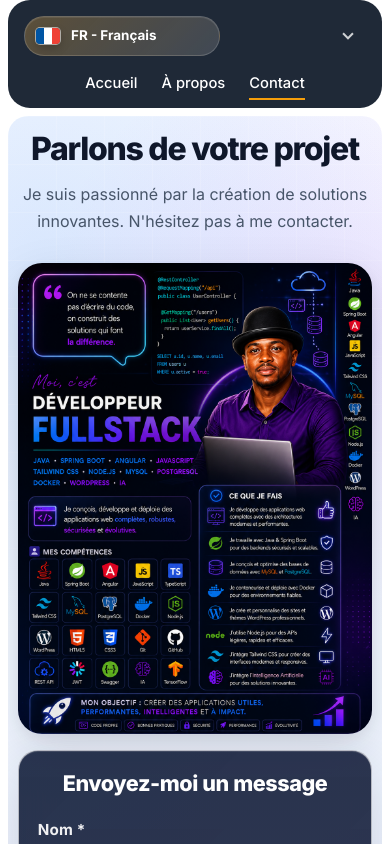
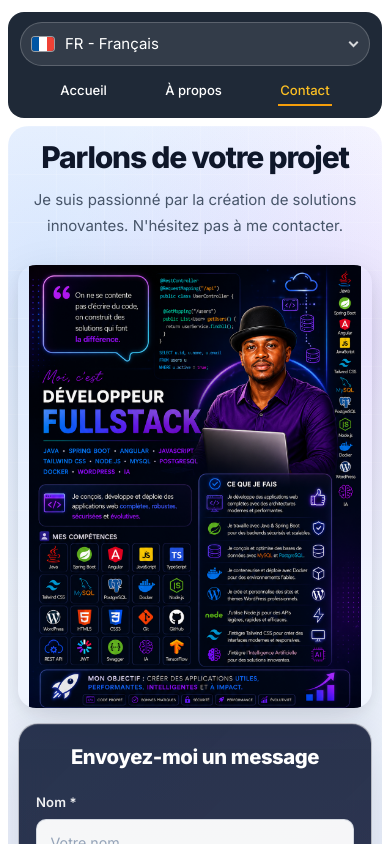
Before and after one commit to Zoom225/Portfolio-Evasion, an Angular app: page / in a window 390 px wide. Both pictures are taken after a click on the button "Envoyer un email". Shown: the top 844 px of the page. Built offline with nearby package versions, Linux system fonts and the light colour scheme.

Commit message:
fix(ui): normaliser la typographie et les dimensions responsive

```diff
--- a/src/app/app.css
+++ b/src/app/app.css
@@ -1,5 +1,6 @@
 .container {
-  padding: 20px;
+  width: 100%;
+  padding: 16px;
   box-sizing: border-box;
   overflow-x: hidden;
 }
--- a/src/app/features/about/about.css
+++ b/src/app/features/about/about.css
@@ -14,7 +14,7 @@
 
 h1 {
   margin: 0 0 0.5rem;
-  font-size: clamp(2rem, 3vw, 3rem);
+  font-size: clamp(2rem, 3vw, 2.75rem);
   font-weight: 800;
   letter-spacing: -0.03em;
   line-height: 1.1;
@@ -23,31 +23,49 @@ h1 {
 
 p {
   margin: 0;
-  font-size: clamp(1rem, 1.25vw, 1.125rem);
+  font-size: 1rem;
   line-height: 1.7;
   color: #4b5563;
 }
 
 .animated-title {
   margin: 3rem 0 1.75rem;
-  font-size: clamp(1rem, 1.25vw, 1.125rem);
-  font-weight: 400;
+  font-size: clamp(1.5rem, 2.2vw, 2rem);
+  font-weight: 800;
   text-align: center;
-  letter-spacing: normal;
-  line-height: 1.7;
-  color: #4b5563;
-  animation: titleBlink 0.8s step-end infinite !important;
+  letter-spacing: -0.02em;
+  line-height: 1.2;
+  background: linear-gradient(90deg, #2563eb, #7c3aed, #db2777, #2563eb);
+  background-size: 300% 100%;
+  -webkit-background-clip: text;
+  background-clip: text;
+  -webkit-text-fill-color: transparent;
+  animation: gradientFlow 6s ease-in-out infinite, titleReveal 0.8s ease-out;
 }
 
-@keyframes titleBlink {
-  0%, 49% {
-    opacity: 1;
-    visibility: visible;
+@keyframes gradientFlow {
+  0% {
+    background-position: 0% center;
   }
 
-  50%, 100% {
+  50% {
+    background-position: 100% center;
+  }
+
+  100% {
+    background-position: 0% center;
+  }
+}
+
+@keyframes titleReveal {
+  from {
     opacity: 0;
-    visibility: hidden;
+    transform: translateY(18px);
+  }
+
+  to {
+    opacity: 1;
+    transform: translateY(0);
   }
 }
 
@@ -66,7 +84,7 @@ p {
   align-items: center;
   gap: 1rem;
   min-height: 100%;
-  padding: 2rem;
+  padding: 1.5rem;
   border: 1px solid rgba(229, 231, 235, 0.9);
   border-radius: 20px;
   background:
@@ -116,8 +134,8 @@ p {
 
 .expertise-logo,
 .nocode-logo {
-  width: 92px;
-  height: 92px;
+  width: 76px;
+  height: 76px;
   object-fit: contain;
   flex: 0 0 auto;
   transition: transform 180ms ease, filter 180ms ease;
@@ -134,7 +152,7 @@ p {
 
 .expertise-card h3 {
   margin: 0;
-  font-size: 1.35rem;
+  font-size: 1.25rem;
   font-weight: 800;
   line-height: 1.2;
   color: #111827;
@@ -206,6 +224,7 @@ p {
 
   .animated-title {
     margin: 1.75rem 0 1rem;
+    font-size: 1.35rem;
   }
 
   .expertise-card {
@@ -218,6 +237,7 @@ p {
 }
 
 @media (prefers-reduced-motion: reduce) {
+  .animated-title,
   .expertise-card,
   .expertise-card::before,
   .expertise-logo,
--- a/src/app/features/contact/contact.css
+++ b/src/app/features/contact/contact.css
@@ -21,9 +21,9 @@ p {
 .contact-container {
   position: relative;
   width: 100%;
-  max-width: none;
+  max-width: 1180px;
   margin: 0 auto;
-  padding: 2rem 1rem 3rem;
+  padding: clamp(1.5rem, 3vw, 2.5rem) clamp(0.75rem, 2vw, 1.5rem) 3rem;
   overflow: hidden;
   border-radius: 30px;
   isolation: isolate;
@@ -56,13 +56,13 @@ p {
 
 .contact-header {
   text-align: center;
-  max-width: 760px;
-  margin: 0 auto 2.5rem;
+  max-width: 680px;
+  margin: 0 auto 2rem;
   animation: slideInDown 0.7s ease-out;
 }
 
 .contact-header h1 {
-  font-size: clamp(2rem, 4vw, 3.2rem);
+  font-size: clamp(2rem, 4vw, 3rem);
   font-weight: 800;
   letter-spacing: -0.04em;
   line-height: 1.08;
@@ -71,7 +71,7 @@ p {
 
 .subtitle {
   margin-top: 0.9rem;
-  font-size: clamp(1rem, 1.4vw, 1.15rem);
+  font-size: 1rem;
   line-height: 1.7;
   color: #475569;
 }
@@ -94,13 +94,15 @@ p {
   gap: 1.5rem;
   align-items: stretch;
   min-width: 0;
+  max-width: 1080px;
+  margin: 0 auto;
 }
 
 .poster-section,
 .contact-info-section {
   width: 100%;
   min-width: 0;
-  min-height: clamp(620px, 72vh, 760px);
+  min-height: 0;
   display: flex;
 }
 
@@ -139,9 +141,11 @@ p {
 .contact-poster {
   width: 100%;
   height: 100%;
-  min-height: inherit;
-  object-fit: cover;
-  border-radius: 28px;
+  min-height: 0;
+  max-height: 680px;
+  aspect-ratio: 4 / 5;
+  object-fit: contain;
+  border-radius: 20px;
   box-shadow:
     0 18px 50px rgba(15, 23, 42, 0.12),
     0 4px 12px rgba(15, 23, 42, 0.06);
@@ -158,13 +162,13 @@ p {
 .form-wrapper {
   width: 100%;
   height: 100%;
-  min-height: inherit;
-  padding: 2.25rem;
+  min-height: 0;
+  padding: clamp(1.25rem, 2.5vw, 2rem);
   display: flex;
   flex-direction: column;
   overflow: hidden;
   border: 1px solid rgba(255, 255, 255, 0.65);
-  border-radius: 28px;
+  border-radius: 20px;
   background-clip: padding-box;
   background:
     linear-gradient(180deg, rgba(10, 18, 40, 0.82), rgba(25, 33, 60, 0.88)),
@@ -176,30 +180,30 @@ p {
 }
 
 .form-wrapper h2 {
-  font-size: 1.6rem;
+  font-size: clamp(1.25rem, 2vw, 1.5rem);
   font-weight: 800;
   letter-spacing: -0.02em;
   color: #ffffff;
   text-align: center;
-  margin-bottom: 1.5rem;
+  margin-bottom: 1.25rem;
 }
 
 .contact-form {
   display: flex;
   flex-direction: column;
-  gap: 1rem;
+  gap: 0.875rem;
   flex: 1;
 }
 
 .form-group {
   display: flex;
   flex-direction: column;
-  gap: 0.5rem;
+  gap: 0.375rem;
 }
 
 .form-group label {
-  font-size: 0.95rem;
-  font-weight: 700;
+  font-size: 0.875rem;
+  font-weight: 600;
   letter-spacing: 0.01em;
   color: rgba(255, 255, 255, 0.93);
 }
@@ -208,11 +212,12 @@ p {
 .form-textarea {
   width: 100%;
   max-width: 100%;
-  padding: 0.95rem 1rem;
+  min-height: 46px;
+  padding: 0.75rem 0.875rem;
   border: 1px solid rgba(148, 163, 184, 0.35);
-  border-radius: 14px;
+  border-radius: 10px;
   font: inherit;
-  font-size: 0.98rem;
+  font-size: 0.9375rem;
   color: #0f172a;
   background: rgba(255, 255, 255, 0.96);
   transition:
@@ -242,12 +247,12 @@ p {
 }
 
 .form-textarea {
-  min-height: 150px;
+  min-height: 132px;
   resize: vertical;
 }
 
 .error-message {
-  font-size: 0.88rem;
+  font-size: 0.8125rem;
   line-height: 1.35;
   color: #fecaca;
   font-weight: 600;
@@ -255,11 +260,12 @@ p {
 
 .cta-button {
   margin-top: auto;
-  padding: 1rem 1.25rem;
+  min-height: 46px;
+  padding: 0.75rem 1.125rem;
   border: none;
-  border-radius: 14px;
+  border-radius: 10px;
   color: #0f172a;
-  font-size: 1rem;
+  font-size: 0.9375rem;
   font-weight: 800;
   letter-spacing: 0.02em;
   cursor: pointer;
@@ -305,7 +311,9 @@ p {
   }
 
   .contact-poster {
-    min-height: 480px;
+    width: min(100%, 560px);
+    max-height: 560px;
+    margin: 0 auto;
   }
 }
 
@@ -325,8 +333,8 @@ p {
   }
 
   .contact-poster {
-    min-height: 360px;
-    border-radius: 24px;
+    min-height: 0;
+    border-radius: 18px;
   }
 
   .form-wrapper h2 {
@@ -345,7 +353,7 @@ p {
   }
 
   .contact-poster {
-    min-height: 300px;
+    min-height: 0;
   }
 
   .form-wrapper {
--- a/src/app/features/contact/contact.html
+++ b/src/app/features/contact/contact.html
@@ -12,7 +12,7 @@
         src="/affiche-kangoute.png"
         [alt]="languageService.translate('contact.posterAlt')"
         class="contact-poster"
-        loading="lazy"
+        loading="eager"
       />
     </div>
 
--- a/src/app/features/home/home.css
+++ b/src/app/features/home/home.css
@@ -25,13 +25,14 @@
 }
 
 .section {
-  padding: 110px 0;
+  padding: clamp(56px, 7vw, 80px) 0;
   position: relative;
   z-index: 1;
 }
 
 .hero {
-  min-height: 100vh;
+  min-height: min(760px, calc(100vh - 88px));
+  padding: 64px 0;
   display: flex;
   align-items: center;
   position: relative;
@@ -65,14 +66,15 @@
 }
 
 h1 {
-  font-size: clamp(2.9rem, 7vw, 5.7rem);
-  line-height: 0.95;
+  max-width: 760px;
+  font-size: clamp(2rem, 4vw, 3rem);
+  line-height: 1.05;
   margin: 0 0 14px;
   letter-spacing: -0.04em;
 }
 
 h2 {
-  font-size: clamp(1.2rem, 2.6vw, 2rem);
+  font-size: clamp(1.25rem, 2.2vw, 1.75rem);
   line-height: 1.2;
   margin: 0 0 18px;
   color: #7fe7d9;
@@ -84,7 +86,7 @@ h2 {
 .project-card p {
   color: rgba(240, 245, 255, 0.78);
   line-height: 1.8;
-  font-size: 1.04rem;
+  font-size: 1rem;
 }
 
 .hero-text {
@@ -283,9 +285,30 @@ h2 {
 }
 
 .section-title {
-  font-size: clamp(2rem, 4vw, 3.3rem);
-  line-height: 1.05;
+  font-size: clamp(1.75rem, 3vw, 2.25rem);
+  line-height: 1.15;
   margin-bottom: 18px;
+}
+
+.projects-title-blink {
+  font-family: inherit;
+  font-size: clamp(1.5rem, 2.5vw, 2rem);
+  font-weight: 700;
+  line-height: 1.5;
+  letter-spacing: normal;
+  animation: projectsTitleBlink 0.8s step-end infinite;
+}
+
+@keyframes projectsTitleBlink {
+  0%, 49% {
+    opacity: 1;
+    visibility: visible;
+  }
+
+  50%, 100% {
+    opacity: 0;
+    visibility: hidden;
+  }
 }
 
 .skills-grid {
@@ -307,8 +330,16 @@ h2 {
 .projects-grid {
   display: grid;
   grid-template-columns: repeat(3, minmax(0, 1fr));
-  gap: 22px;
-  margin-top: 34px;
+  gap: 16px;
+  margin-top: 24px;
+}
+
+.projects.section {
+  padding: 64px 0;
+}
+
+.projects .container {
+  width: min(1000px, calc(100% - 32px));
 }
 
 .project-card {
@@ -326,20 +357,32 @@ h2 {
   box-shadow: 0 20px 60px rgba(0, 0, 0, 0.22);
 }
 
+.project-card-inner {
+  padding: 20px;
+  border-radius: 16px;
+  box-shadow: 0 10px 30px rgba(0, 0, 0, 0.18);
+}
+
 .project-card h4 {
-  font-size: 1.2rem;
-  margin-bottom: 14px;
+  font-size: 1.125rem;
+  line-height: 1.4;
+  margin-bottom: 10px;
+}
+
+.project-card p {
+  font-size: 0.9375rem;
+  line-height: 1.6;
 }
 
 .project-stack {
   display: flex;
   flex-wrap: wrap;
   gap: 10px;
-  margin-top: 18px;
+  margin-top: 14px;
 }
 
 .project-stack span {
-  font-size: 0.88rem;
+  font-size: 0.8125rem;
   padding: 8px 12px;
   border-radius: 999px;
   background: rgba(0, 163, 255, 0.1);
@@ -351,12 +394,13 @@ h2 {
   display: flex;
   flex-direction: column;
   gap: 14px;
-  margin-top: 24px;
+  margin-top: 18px;
 }
 
 .project-demo-link {
   align-self: flex-start;
   min-width: 170px;
+  font-size: 0.875rem;
 }
 
 .project-source-links {
@@ -368,7 +412,7 @@ h2 {
 .project-source-link {
   min-height: 42px;
   padding: 11px 16px;
-  font-size: 0.92rem;
+  font-size: 0.85rem;
 }
 
 .contact-box {
@@ -406,7 +450,7 @@ h2 {
   }
 
   .hero {
-    padding: 120px 0 70px;
+    padding: 64px 0;
     min-height: auto;
   }
 
@@ -417,7 +461,7 @@ h2 {
 
 @media (max-width: 640px) {
   .section {
-    padding: 84px 0;
+    padding: 52px 0;
   }
 
   .container {
@@ -425,7 +469,7 @@ h2 {
   }
 
   .hero {
-    padding-top: 96px;
+    padding: 52px 0;
   }
 
   .hero-content {
@@ -441,7 +485,7 @@ h2 {
   }
 
   .visual-card {
-    min-height: 320px;
+    min-height: 280px;
   }
 
   .logo-item {
@@ -474,7 +518,7 @@ h2 {
   .project-card-inner,
   .contact-box,
   .visual-card {
-    padding: 22px;
+    padding: 18px;
     border-radius: 20px;
   }
 
@@ -486,84 +530,13 @@ h2 {
   }
 }
 
-h1 {
-  text-align: center;
-  font-size: 3rem;
-  font-weight: 800;
-  letter-spacing: 4px;
+@media (prefers-reduced-motion: reduce) {
+  .projects-title-blink,
+  .logo-track {
+    animation: none;
+  }
 
-  /* Dégradé animé */
-  background: linear-gradient(
-    135deg,
-    #667eea 0%,
-    #764ba2 25%,
-    #f093fb 50%,
-    #4facfe 75%,
-    #667eea 100%
-  );
-  background-size: 300% auto;
-  background-clip: text;
-  -webkit-background-clip: text;
-  color: transparent;
-
-  /* Animations */
-  animation:
-    gradientFlow 4s linear infinite,
-    floatText 3s ease-in-out infinite,
-    glowPulse 2s ease-in-out infinite;
-
-  /* Position */
-  display: inline-block;
-  transform-origin: center;
-}
-
-@keyframes gradientFlow {
-  0% { background-position: 0% center; }
-  100% { background-position: 300% center; }
-}
-
-@keyframes floatText {
-  0%, 100% { transform: translateY(0px); }
-  50% { transform: translateY(-8px); }
-}
-
-@keyframes glowPulse {
-  0%, 100% {
-    filter: drop-shadow(0 0 5px rgba(102, 126, 234, 0.3));
-  }
-  50% {
-    filter: drop-shadow(0 0 20px rgba(118, 75, 162, 0.6));
+  .btn {
+    transition: none;
   }
 }
-
-/* Animation d'entrée au chargement */
-h1 {
-  text-align: center;
-  font-size: 3rem;
-  font-weight: bold;
-  background: linear-gradient(45deg, #667eea, #764ba2);
-  background-clip: text;
-  -webkit-background-clip: text;
-  color: transparent;
-  animation: rotate3D 2s ease-in-out infinite;
-  transform-style: preserve-3d;
-}
-
-@keyframes rotate3D {
-  0% {
-    transform: perspective(500px) rotateX(0deg) rotateY(0deg);
-    text-shadow: 0 0 0 rgba(0,0,0,0);
-  }
-  25% {
-    transform: perspective(500px) rotateX(5deg) rotateY(5deg);
-    text-shadow: 2px 2px 10px rgba(0,0,0,0.3);
-  }
-  75% {
-    transform: perspective(500px) rotateX(-5deg) rotateY(-5deg);
-    text-shadow: -2px -2px 10px rgba(0,0,0,0.3);
-  }
-  100% {
-    transform: perspective(500px) rotateX(0deg) rotateY(0deg);
-    text-shadow: 0 0 0 rgba(0,0,0,0);
-  }
-}
--- a/src/app/features/home/home.html
+++ b/src/app/features/home/home.html
@@ -72,7 +72,7 @@
 <section #revealSection id="projects" class="projects section">
   <div class="container">
     <p class="section-label">{{ languageService.translate('home.projectsLabel') }}</p>
-    <h3 class="section-title">{{ languageService.translate('home.projectsTitle') }}</h3>
+    <h3 class="section-title projects-title-blink">{{ languageService.translate('home.projectsTitle') }}</h3>
 
     <div class="projects-grid">
       <article #projectCard class="project-card" *ngFor="let project of projects">
--- a/src/app/shared/components/navbar/navbar.css
+++ b/src/app/shared/components/navbar/navbar.css
@@ -1,146 +1,69 @@
+:host {
+  display: block;
+  width: 100%;
+  padding: 12px 16px 0;
+  box-sizing: border-box;
+}
+
+.navbar,
+.navbar * {
+  box-sizing: border-box;
+}
+
 .navbar {
   display: flex;
   align-items: center;
   justify-content: space-between;
-  flex-wrap: wrap;
   gap: 24px;
-  background-color: #1f2937;
-  border-radius: 30px;
-  margin: 0 20px;
-  padding: 1rem 2rem;
-  box-sizing: border-box;
-  max-width: calc(100% - 40px);
-}
-
-@media (max-width: 760px) {
-  .navbar {
-    max-width: calc(100% - 24px);
-    margin: 0 12px;
-    gap: 16px;
-    padding: 1rem;
-  }
-
-  .navbar ul {
-    flex: 1 1 100%;
-    order: 2;
-    gap: 24px;
-  }
-
-  .language-switcher {
-    margin-left: auto;
-    max-width: 100%;
-  }
-}
-
-@media (max-width: 480px) {
-  .navbar {
-    max-width: calc(100% - 16px);
-    margin: 0 8px;
-    padding: 0.85rem;
-    border-radius: 22px;
-  }
-
-  .navbar ul {
-    justify-content: space-between;
-    gap: 12px;
-    width: 100%;
-  }
-
-  .navbar a {
-    font-size: 0.92rem;
-  }
-
-  .language-switcher,
-  .language-select {
-    width: 100%;
-  }
-}
-
-@media (max-width: 760px) {
-  .navbar {
-    max-width: calc(100% - 24px);
-    margin: 0 12px;
-    gap: 16px;
-    padding: 1rem;
-  }
-
-  .navbar ul {
-    flex: 1 1 100%;
-    order: 2;
-    gap: 24px;
-  }
-
-  .language-switcher {
-    margin-left: auto;
-    max-width: 100%;
-  }
-}
-
-@media (max-width: 480px) {
-  .navbar {
-    max-width: calc(100% - 16px);
-    margin: 0 8px;
-    padding: 0.85rem;
-    border-radius: 22px;
-  }
-
-  .navbar ul {
-    justify-content: space-between;
-    gap: 12px;
-    width: 100%;
-  }
-
-  .navbar a {
-    font-size: 0.92rem;
-  }
-
-  .language-switcher,
-  .language-select {
-    width: 100%;
-  }
+  width: min(1120px, 100%);
+  min-height: 60px;
+  margin: 0 auto;
+  padding: 10px 16px;
+  color: #ffffff;
+  background: #1f2937;
+  border-radius: 18px;
 }
 
 .navbar ul {
-  flex: 1;
-  list-style: none;
   display: flex;
+  flex: 1 1 auto;
   flex-wrap: wrap;
+  align-items: center;
   justify-content: center;
-  align-items: center;
-  gap: 50px;
+  gap: clamp(18px, 3vw, 36px);
+  min-width: 0;
   margin: 0;
   padding: 0;
+  list-style: none;
 }
 
 .navbar li {
-  display: inline-block;
-
+  display: flex;
 }
 
 .navbar a {
-  color: white;
+  padding: 8px 2px 6px;
+  color: #ffffff;
+  border-bottom: 2px solid transparent;
+  font-size: 0.9375rem;
+  font-weight: 500;
+  line-height: 1.25;
   text-decoration: none;
-  font-weight: 500;
-  padding: 6px 0;
-  border-bottom: 2px solid transparent;
-  transition: color 0.3s ease, border-color 0.3s ease;
-}
-.navbar a:hover {
-  color: #f59e0b;
-  border-bottom-color: #f59e0b;
+  white-space: nowrap;
+  transition: color 0.2s ease, border-color 0.2s ease;
 }
 
-
+.navbar a:hover,
 .navbar a.active {
-  border-bottom: 2px solid #f59e0b;
+  color: #fbbf24;
+  border-bottom-color: #f59e0b;
 }
 
 .language-switcher {
   position: relative;
   display: inline-flex;
+  flex: 0 0 auto;
   align-items: center;
-  flex: 0 0 auto;
-  margin-left: auto;
   color: rgba(255, 255, 255, 0.9);
 }
 
@@ -148,57 +71,49 @@
   position: absolute;
   left: 12px;
   z-index: 1;
-  display: inline-block;
-  width: 24px;
-  height: 16px;
+  width: 22px;
+  height: 14px;
   overflow: hidden;
-  flex: 0 0 auto;
-  border-radius: 4px;
-  box-shadow:
-    0 0 0 1px rgba(255, 255, 255, 0.55),
-    0 4px 10px rgba(0, 0, 0, 0.22);
+  border-radius: 3px;
+  box-shadow: 0 0 0 1px rgba(255, 255, 255, 0.5);
   pointer-events: none;
 }
 
 .language-switcher select {
-  min-height: 40px;
-  min-width: 150px;
+  width: auto;
+  min-width: 154px;
+  min-height: 44px;
+  padding: 0 34px 0 44px;
   color: #ffffff;
-  font-family: inherit;
-  font-size: 0.84rem;
-  font-weight: 700;
-  line-height: 1;
-  padding: 0 38px 0 46px;
-  border: 1px solid rgba(255, 255, 255, 0.16);
+  border: 1px solid rgba(255, 255, 255, 0.2);
   border-radius: 999px;
-  background:
-    linear-gradient(135deg, rgba(245, 158, 11, 0.22), rgba(255, 255, 255, 0.08)),
-    rgba(255, 255, 255, 0.08);
+  font: 600 0.875rem/1.2 inherit;
+  background: rgba(255, 255, 255, 0.09);
   cursor: pointer;
-  outline: none;
   appearance: none;
-  box-shadow: inset 0 1px 0 rgba(255, 255, 255, 0.08);
 }
 
 .language-switcher::after {
   content: "";
   position: absolute;
-  right: 14px;
-  width: 8px;
-  height: 8px;
-  border-right: 2px solid rgba(255, 255, 255, 0.78);
-  border-bottom: 2px solid rgba(255, 255, 255, 0.78);
+  right: 13px;
+  width: 7px;
+  height: 7px;
+  border-right: 2px solid rgba(255, 255, 255, 0.8);
+  border-bottom: 2px solid rgba(255, 255, 255, 0.8);
   transform: translateY(-2px) rotate(45deg);
   pointer-events: none;
 }
 
-.language-switcher select:focus {
+.language-switcher select:focus-visible {
   border-color: #f59e0b;
-  box-shadow: 0 0 0 3px rgba(245, 158, 11, 0.18);
+  outline: 3px solid rgba(245, 158, 11, 0.22);
+  outline-offset: 2px;
 }
 
 .language-switcher option {
   color: #111827;
+  background: #ffffff;
 }
 
 .flag-fr {
@@ -221,19 +136,50 @@
 }
 
 @media (max-width: 760px) {
+  :host {
+    padding-inline: 12px;
+  }
+
   .navbar {
     flex-direction: column;
-    gap: 16px;
-    padding: 1rem;
+    gap: 8px;
+    padding: 10px 12px 12px;
+    border-radius: 16px;
+  }
+
+  .language-switcher {
+    order: 1;
+    align-self: flex-end;
   }
 
   .navbar ul {
-    flex: none;
-    flex-wrap: wrap;
-    gap: 24px;
+    order: 2;
+    width: 100%;
+    justify-content: space-evenly;
+    gap: 8px 16px;
+  }
+}
+
+@media (max-width: 390px) {
+  :host {
+    padding-inline: 8px;
+  }
+
+  .navbar a {
+    font-size: 0.875rem;
   }
 
   .language-switcher {
-    margin-left: 0;
+    width: 100%;
+  }
+
+  .language-switcher select {
+    width: 100%;
   }
 }
+
+@media (prefers-reduced-motion: reduce) {
+  .navbar a {
+    transition: none;
+  }
+}
--- a/src/styles.css
+++ b/src/styles.css
@@ -14,6 +14,7 @@ body {
 
 html {
   scroll-behavior: smooth;
+  font-size: 16px;
   font-family: "Inter", system-ui, -apple-system, BlinkMacSystemFont, "Segoe UI", sans-serif;
   font-synthesis: none;
   text-rendering: optimizeLegibility;
@@ -24,6 +25,10 @@ html {
 body {
   margin: 0;
   font-family: inherit;
+  font-size: 1rem;
+  line-height: 1.6;
+  color: #111827;
+  background: #ffffff;
 }
 
 button,
@@ -52,3 +57,27 @@ video,
 canvas {
   max-width: 100%;
 }
+
+img,
+video {
+  height: auto;
+}
+
+button,
+a,
+input,
+select,
+textarea {
+  -webkit-tap-highlight-color: transparent;
+}
+
+:focus-visible {
+  outline: 3px solid rgba(37, 99, 235, 0.45);
+  outline-offset: 3px;
+}
+
+@media (max-width: 480px) {
+  html {
+    font-size: 15px;
+  }
+}
```
Also changed, not shown: src/app/app/shared/components/framework-grid/framework-grid.css (+8 -8 lines), src/app/shared/components/footer/footer.css (+29 -23 lines).
